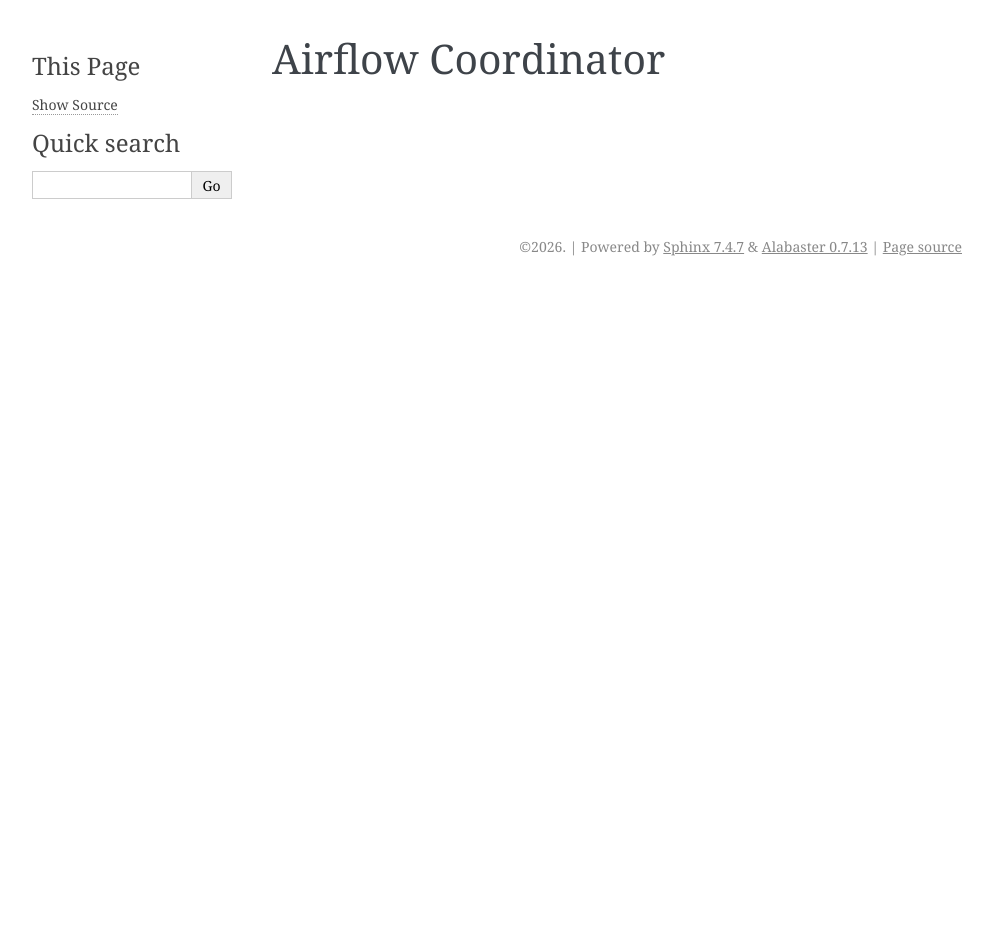
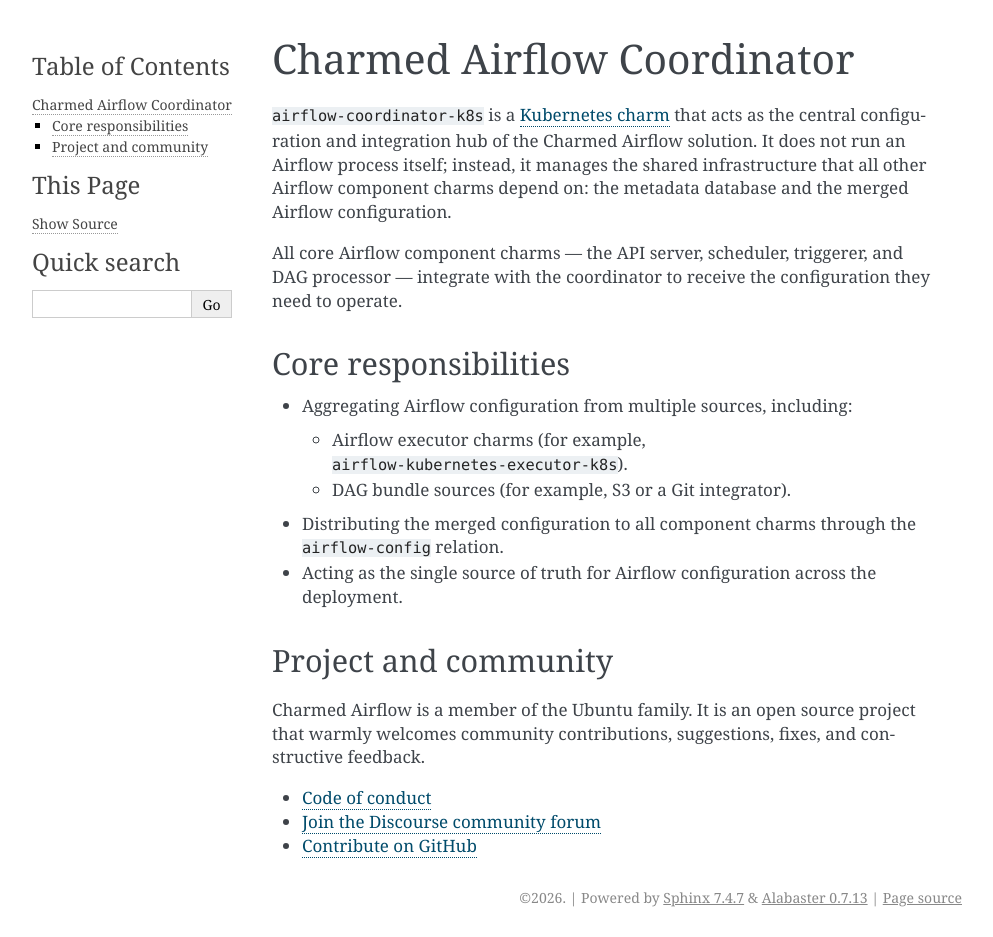
Before and after one commit to canonical/charmed-airflow-documentation, a Sphinx documentation site: the page built from docs/reference/charms/airflow-coordinator.rst, in a window 1280 px wide. Shown: the whole page, without its empty margins (148-1141 px from the left). Built offline with Sphinx 7.4.7, drawn with Linux system fonts in a browser that asks for light colours; before the commit the page ends 900 px from its top, so only the background shows below that.

Commit message:
docs: add reference/charms/coordinator doc (#8)
Adding the reference documentation for the charmed Airflow coordinator component.

```diff
--- a/docs/reference/charms/airflow-coordinator.rst
+++ b/docs/reference/charms/airflow-coordinator.rst
@@ -1,4 +1,32 @@
-Airflow Coordinator
-===================
+Charmed Airflow Coordinator
+===========================
 
-.. TODO: Document charm configuration, actions, and integrations for airflow-coordinator-k8s.
+``airflow-coordinator-k8s`` is a `Kubernetes charm`_ that acts as the central configuration
+and integration hub of the Charmed Airflow solution. It does not run an Airflow process itself;
+instead, it manages the shared infrastructure that all other Airflow component charms depend on:
+the metadata database and the merged Airflow configuration.
+
+All core Airflow component charms — the API server, scheduler, triggerer, and DAG processor —
+integrate with the coordinator to receive the configuration they need to operate.
+
+Core responsibilities
+---------------------
+
+* Aggregating Airflow configuration from multiple sources, including:
+
+  * Airflow executor charms (for example, ``airflow-kubernetes-executor-k8s``).
+  * DAG bundle sources (for example, S3 or a Git integrator).
+
+* Distributing the merged configuration to all component charms through the
+  ``airflow-config`` relation.
+* Acting as the single source of truth for Airflow configuration across the deployment.
+
+Project and community
+---------------------
+
+Charmed Airflow is a member of the Ubuntu family. It is an open source project that warmly
+welcomes community contributions, suggestions, fixes, and constructive feedback.
+
+* `Code of conduct`_
+* `Join the Discourse community forum`_
+* `Contribute on GitHub`_
```
